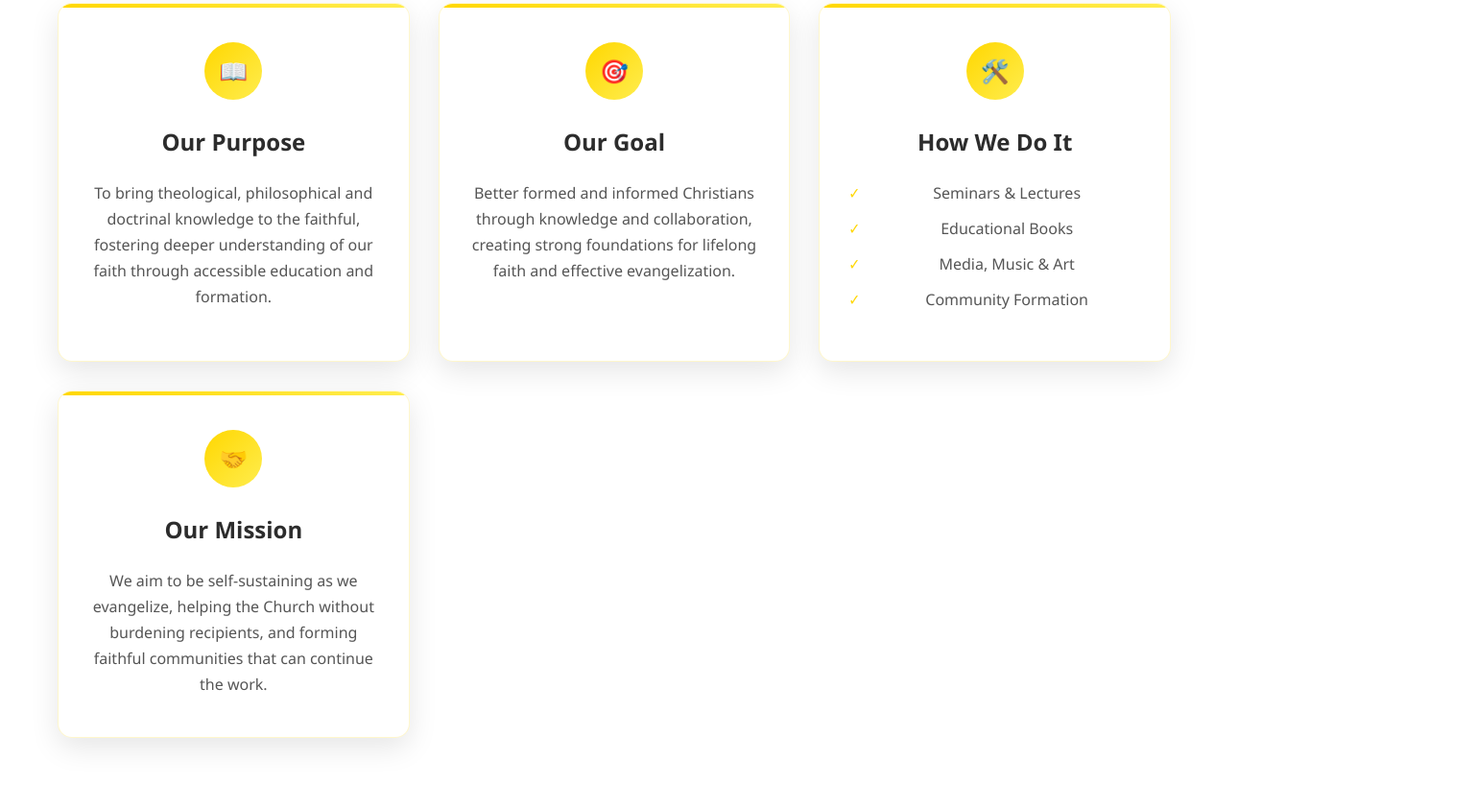
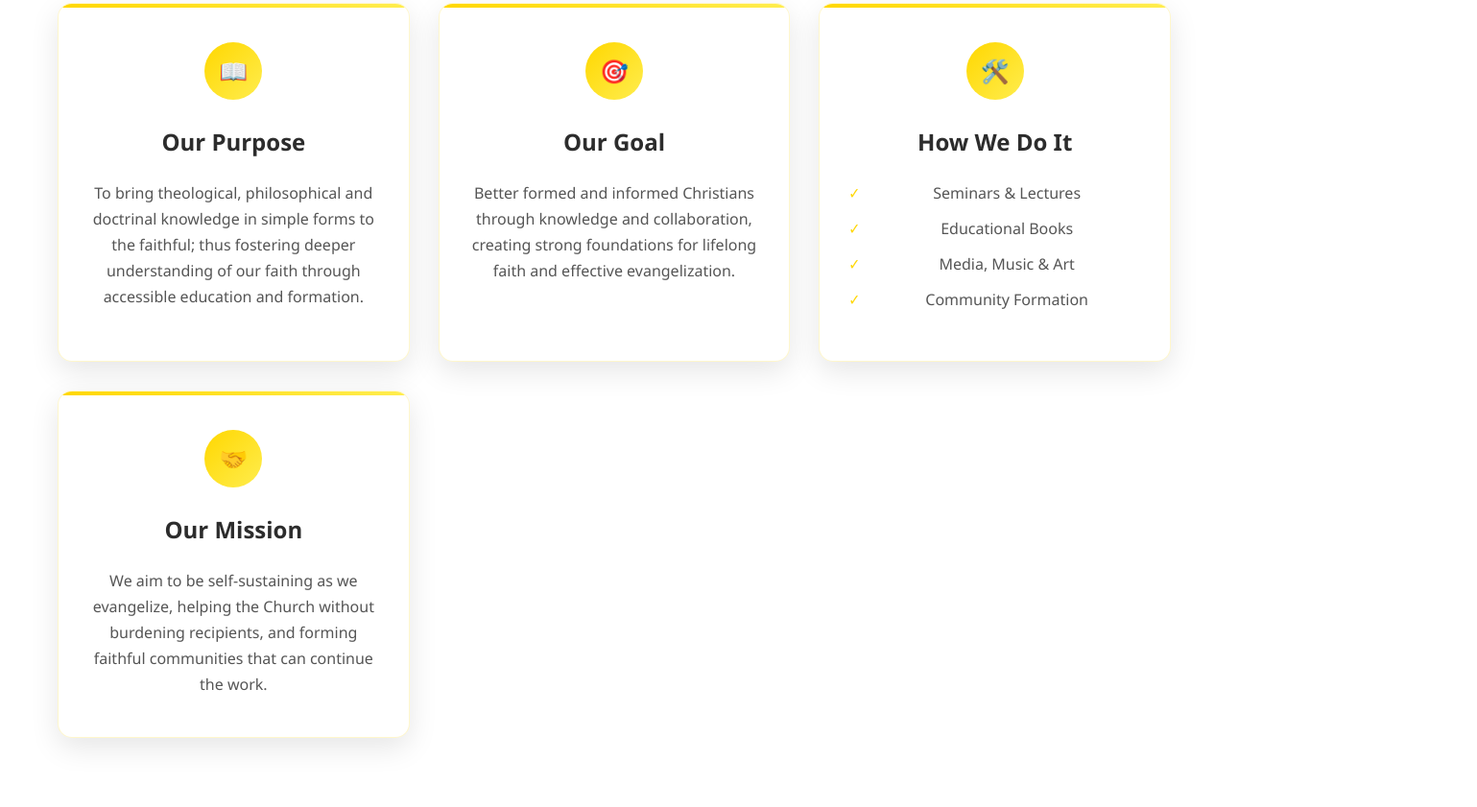
Before and after one commit to AmMasse/Domus-Dei, a plain HTML site: page index.html in a window 1280 px wide. Shown: the part 643-1484 px from the top of the page at 96% size, 1539 px wide, since content can reach past the window. Drawn offline with Linux system fonts and the light colour scheme.

Commit message:
Update index.html

```diff
--- a/index.html
+++ b/index.html
@@ -683,7 +683,7 @@
         <div class="info-card fade-in">
           <div class="card-icon">📖</div>
           <h3>Our Purpose</h3>
-          <p>To bring theological, philosophical and doctrinal knowledge to the faithful, fostering deeper understanding of our faith through accessible education and formation.</p>
+          <p>To bring theological, philosophical and doctrinal knowledge in simple forms to the faithful; thus fostering deeper understanding of our faith through accessible education and formation.</p>
         </div>
 
         <div class="info-card fade-in">
@@ -764,6 +764,7 @@
             </a>
           </div>
         </div>
+      </div>
 
         <div class="book-showcase fade-in">
         <div class="book-image">
```
